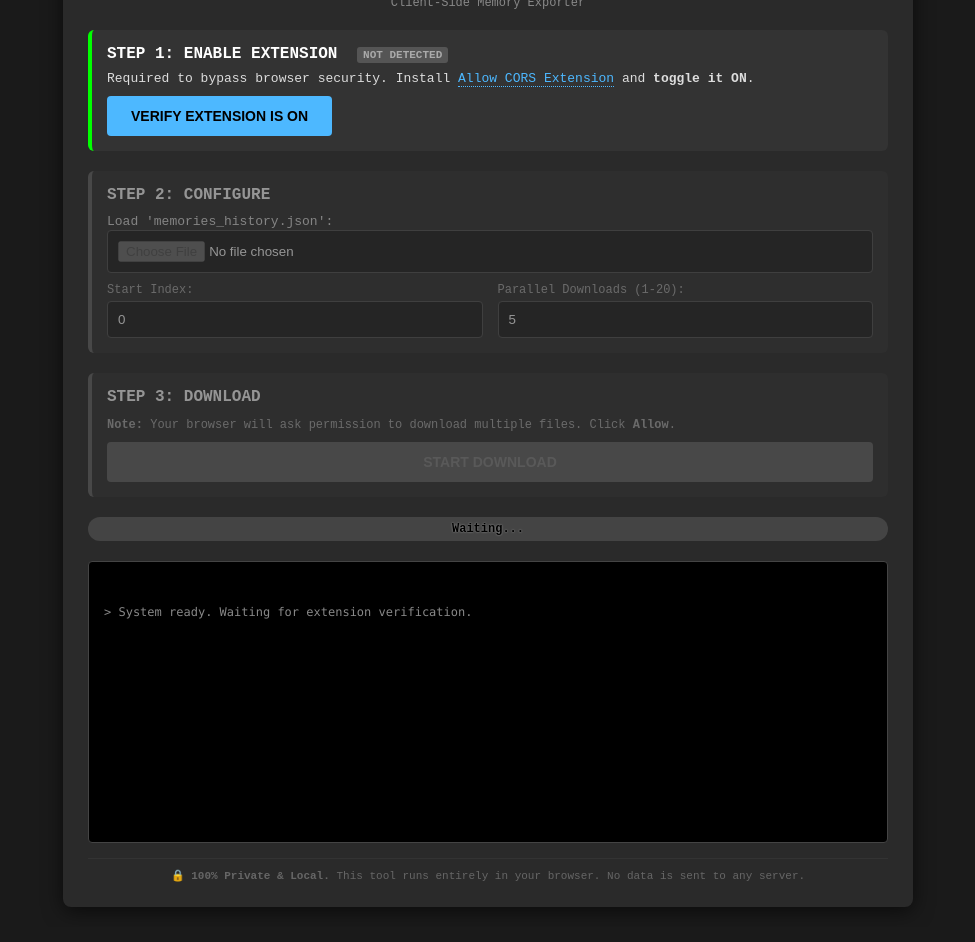
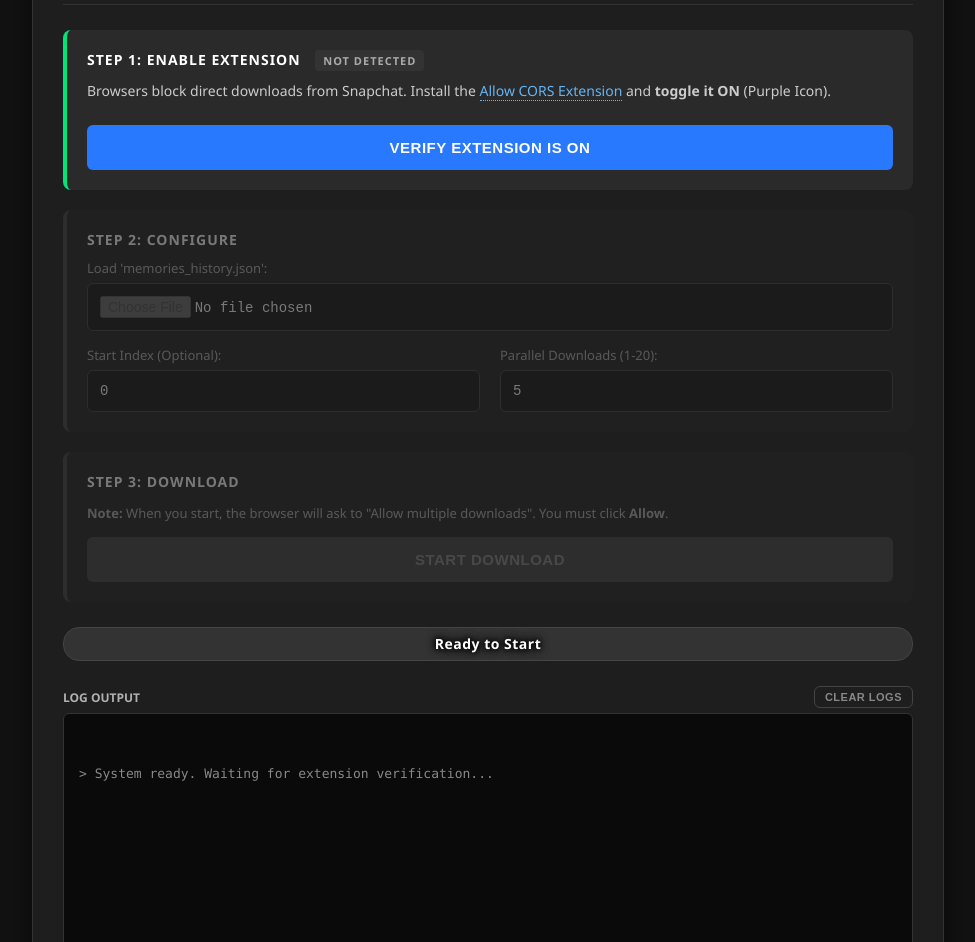
Before and after one commit to snehsagarajput/magic-snapchat-memory-downloader, a plain HTML site: page index.html in a window 1280 px wide. Shown: the part 102-1044 px from the top of the page, without its empty margins (152-1127 px from the left). Drawn offline with Linux system fonts and the light colour scheme.

Commit message:
Update index.html

```diff
--- a/index.html
+++ b/index.html
@@ -3,21 +3,24 @@
 <head>
     <meta charset="UTF-8">
     <meta name="viewport" content="width=device-width, initial-scale=1.0">
-    <title>SnapSaver Local - Memory Exporter</title>
+    <title>Magic Snapchat Memory Downloader</title>
+    <link rel="stylesheet" href="https://cdnjs.cloudflare.com/ajax/libs/font-awesome/6.0.0/css/all.min.css">
     <style>
         :root {
-            --bg: #1a1a1a;
-            --term-bg: #000;
-            --text: #0f0;
-            --accent: #00ff00;
-            --err: #ff4444;
-            --dim: #666;
-            --panel: #2a2a2a;
+            --bg: #121212;
+            --panel: #1e1e1e;
+            --text-main: #ffffff;
+            --text-dim: #b0b0b0;
+            --accent: #00e676; /* Bright Green */
+            --accent-hover: #00c853;
+            --err: #ff5252;
+            --warn: #ffd740;
+            --border: #333;
         }
         body {
-            font-family: 'Courier New', Courier, monospace;
+            font-family: 'Segoe UI', Roboto, Helvetica, Arial, sans-serif;
             background-color: var(--bg);
-            color: #ddd;
+            color: var(--text-main);
             margin: 0;
             padding: 20px;
             display: flex;
@@ -27,159 +30,219 @@
         }
         .container {
             width: 100%;
-            max-width: 800px;
+            max-width: 850px;
             background: var(--panel);
-            padding: 25px;
-            border-radius: 8px;
-            box-shadow: 0 4px 20px rgba(0,0,0,0.6);
+            padding: 30px;
+            border-radius: 12px;
+            box-shadow: 0 8px 32px rgba(0,0,0,0.5);
+            border: 1px solid var(--border);
         }
-        h1 { color: var(--accent); margin-top: 0; text-align: center; border-bottom: 1px solid #444; padding-bottom: 10px; margin-bottom: 5px;}
-        .subtitle { text-align: center; font-size: 12px; color: #888; margin-bottom: 20px; display: block;}
+
+        /* Header & Repo Link */
+        .header-row {
+            display: flex;
+            justify-content: space-between;
+            align-items: center;
+            border-bottom: 1px solid var(--border);
+            padding-bottom: 20px;
+            margin-bottom: 25px;
+        }
+        h1 {
+            color: var(--accent);
+            margin: 0;
+            font-size: 24px;
+            font-weight: 700;
+            letter-spacing: 0.5px;
+        }
+        .repo-link {
+            text-decoration: none;
+            color: var(--bg);
+            background: var(--text-main);
+            padding: 8px 12px;
+            border-radius: 6px;
+            font-size: 13px;
+            font-weight: bold;
+            display: flex;
+            align-items: center;
+            gap: 8px;
+            transition: transform 0.2s;
+        }
+        .repo-link:hover { transform: translateY(-2px); box-shadow: 0 4px 12px rgba(255,255,255,0.2); }
 
         /* Steps */
         .step-box {
-            background: #333;
-            padding: 15px;
-            border-radius: 6px;
+            background: #252525;
+            padding: 20px;
+            border-radius: 8px;
             margin-bottom: 20px;
-            border-left: 4px solid var(--dim);
+            border-left: 4px solid #444;
+            transition: all 0.3s ease;
         }
-        .step-box.active { border-left-color: var(--accent); background: #333; }
-        .step-box.locked { opacity: 0.5; pointer-events: none; }
-        .step-title { font-weight: bold; color: white; margin-bottom: 8px; display: block; }
+        .step-box.active { border-left-color: var(--accent); background: #2a2a2a; }
+        .step-box.locked { opacity: 0.4; pointer-events: none; filter: grayscale(1); }
+        .step-title { font-weight: 700; color: var(--text-main); margin-bottom: 10px; display: block; font-size: 14px; text-transform: uppercase; letter-spacing: 1px;}
 
-        a { color: #4db8ff; text-decoration: none; border-bottom: 1px dotted #4db8ff; }
-        a:hover { color: white; }
+        a { color: #64b5f6; text-decoration: none; border-bottom: 1px dotted #64b5f6; }
+        a:hover { color: #9be7ff; }
 
         /* Inputs Grid */
         .input-grid {
             display: grid;
             grid-template-columns: 1fr 1fr;
-            gap: 15px;
-            margin-top: 10px;
+            gap: 20px;
+            margin-top: 15px;
         }
-        .input-group label { font-size: 12px; color: #aaa; display: block; margin-bottom: 4px; }
+        .input-group label { font-size: 13px; color: var(--text-dim); display: block; margin-bottom: 6px; }
 
         input[type="file"], input[type="number"] {
             width: 100%;
-            padding: 10px;
-            background: #222;
-            border: 1px solid #555;
-            color: white;
-            border-radius: 4px;
+            padding: 12px;
+            background: #181818;
+            border: 1px solid #444;
+            color: #fff;
+            border-radius: 6px;
             box-sizing: border-box;
+            font-family: monospace;
+            font-size: 14px;
         }
+        input:focus { outline: none; border-color: var(--accent); }
 
-        .btn-row { display: flex; gap: 10px; }
+        /* Buttons */
+        .btn-row { display: flex; gap: 15px; margin-top: 10px; }
         button {
             background: var(--accent);
-            color: black;
+            color: #000;
             border: none;
-            padding: 12px 24px;
-            font-size: 14px;
-            font-weight: bold;
+            padding: 14px 24px;
+            font-size: 15px;
+            font-weight: 800;
             cursor: pointer;
-            border-radius: 4px;
+            border-radius: 6px;
             flex: 1;
             text-transform: uppercase;
+            letter-spacing: 0.5px;
+            transition: background 0.2s;
         }
-        button:disabled { background: var(--dim); cursor: not-allowed; color: #888; }
-        button:hover:not(:disabled) { opacity: 0.9; }
+        button:disabled { background: #444; cursor: not-allowed; color: #888; }
+        button:hover:not(:disabled) { background: var(--accent-hover); box-shadow: 0 0 15px rgba(0, 230, 118, 0.3); }
+
         button.stop { background: var(--err); color: white; display: none; }
-        button.check { background: #4db8ff; color: #000; }
+        button.stop:hover { background: #d32f2f; box-shadow: 0 0 15px rgba(255, 82, 82, 0.3); }
+
+        button.check { background: #2979ff; color: #fff; font-weight: 600; width: 100%; margin-top: 10px;}
+        button.check:hover { background: #2962ff; }
 
         /* Terminal */
+        .console-header {
+            display: flex;
+            justify-content: space-between;
+            align-items: center;
+            margin-top: 25px;
+            margin-bottom: 5px;
+        }
+        .console-title { font-size: 12px; color: var(--text-dim); font-weight: bold; text-transform: uppercase; }
+        .clear-btn { background: transparent; border: 1px solid #444; color: #888; padding: 4px 10px; font-size: 11px; flex: none; width: auto; }
+        .clear-btn:hover { background: #333; color: white; box-shadow: none; }
+
         .terminal {
-            background: var(--term-bg);
-            color: var(--text);
+            background: #0a0a0a;
+            color: #eee;
             height: 250px;
             overflow-y: auto;
             padding: 15px;
-            border-radius: 4px;
-            border: 1px solid #444;
-            margin-top: 20px;
-            font-size: 12px;
+            border-radius: 6px;
+            border: 1px solid #333;
+            font-size: 13px;
+            font-family: 'Consolas', 'Monaco', monospace;
             white-space: pre-wrap;
-            font-family: 'Consolas', monospace;
+            line-height: 1.4;
         }
-        .log-entry { margin-bottom: 2px; }
+        .log-entry { margin-bottom: 3px; border-bottom: 1px solid #111; padding-bottom: 2px;}
         .log-err { color: var(--err); }
         .log-success { color: var(--accent); }
-        .log-warn { color: orange; font-weight: bold; border: 1px dashed orange; padding: 5px; margin: 5px 0; }
+        .log-warn { color: var(--warn); }
         .log-info { color: #888; }
 
-        /* Progress */
-        .progress-container {
-            background: #444;
-            height: 24px;
-            border-radius: 12px;
-            margin-top: 20px;
-            overflow: hidden;
-            position: relative;
-        }
+        /* Progress Bar */
+        .progress-wrapper { position: relative; height: 32px; background: #333; border-radius: 16px; margin-top: 25px; overflow: hidden; border: 1px solid #444; }
         .progress-bar {
             background: var(--accent);
             height: 100%;
             width: 0%;
-            transition: width 0.3s ease;
+            transition: width 0.3s cubic-bezier(0.25, 1, 0.5, 1);
+            box-shadow: 0 0 20px rgba(0, 230, 118, 0.4);
         }
         .progress-text {
             position: absolute;
             width: 100%;
             text-align: center;
             top: 0;
-            line-height: 24px;
-            color: black;
-            font-weight: bold;
-            font-size: 12px;
-            text-shadow: 0px 0px 2px rgba(255,255,255,0.5);
+            line-height: 32px;
+            color: #fff;
+            font-weight: 800;
+            font-size: 14px;
+            letter-spacing: 0.5px;
+            /* Drop shadow to make text visible on both dark background and bright green bar */
+            text-shadow:
+                0px 0px 4px #000,
+                0px 0px 8px #000,
+                0px 0px 10px #000;
+            z-index: 10;
         }
 
+        /* Status Badge */
         .status-badge {
             display: inline-block;
-            padding: 2px 6px;
-            border-radius: 3px;
+            padding: 3px 8px;
+            border-radius: 4px;
             font-size: 11px;
             margin-left: 10px;
-            background: #555;
+            background: #333;
             color: #aaa;
+            font-weight: bold;
         }
         .status-badge.ok { background: var(--accent); color: black; }
 
         .privacy-note {
-            margin-top: 15px;
-            font-size: 11px;
-            color: #666;
+            margin-top: 20px;
+            font-size: 12px;
+            color: var(--text-dim);
             text-align: center;
-            border-top: 1px solid #333;
-            padding-top: 10px;
+            border-top: 1px solid var(--border);
+            padding-top: 15px;
         }
     </style>
 </head>
 <body>
 
 <div class="container">
-    <h1>SnapSaver Local</h1>
-    <span class="subtitle">Client-Side Memory Exporter</span>
+    <div class="header-row">
+        <h1>Magic Snapchat Downloader</h1>
+        <a href="https://github.com/snehsagarajput/magic-snapchat-memory-downloader" target="_blank" class="repo-link">
+            <i class="fab fa-github"></i> Star on GitHub
+        </a>
+    </div>
 
     <div class="step-box active" id="step1">
-        <span class="step-title">STEP 1: ENABLE EXTENSION <span id="corsStatus" class="status-badge">NOT DETECTED</span></span>
-        <p style="margin: 5px 0 10px 0; font-size: 13px;">
-            Required to bypass browser security. Install
+        <span class="step-title">Step 1: Enable Extension <span id="corsStatus" class="status-badge">NOT DETECTED</span></span>
+        <p style="margin: 5px 0 15px 0; font-size: 14px; color: #ccc;">
+            Browsers block direct downloads from Snapchat. Install the
             <a href="https://chromewebstore.google.com/detail/allow-cors-access-control/lhobafahddgcelffkeicbaginigeejlf" target="_blank">Allow CORS Extension</a>
-            and <strong>toggle it ON</strong>.
+            and <strong>toggle it ON</strong> (Purple Icon).
         </p>
         <button class="check" id="checkCorsBtn">Verify Extension is On</button>
     </div>
 
     <div class="step-box locked" id="step2">
-        <span class="step-title">STEP 2: CONFIGURE</span>
-        <label style="font-size:13px">Load 'memories_history.json':</label>
-        <input type="file" id="fileInput" accept=".json" disabled>
+        <span class="step-title">Step 2: Configure</span>
+        <div class="input-group">
+            <label>Load 'memories_history.json':</label>
+            <input type="file" id="fileInput" accept=".json" disabled>
+        </div>
 
         <div class="input-grid">
             <div class="input-group">
-                <label>Start Index:</label>
+                <label>Start Index (Optional):</label>
                 <input type="number" id="startIndex" value="0" min="0" placeholder="0" disabled>
             </div>
             <div class="input-group">
@@ -190,9 +253,9 @@
     </div>
 
     <div class="step-box locked" id="step3">
-        <span class="step-title">STEP 3: DOWNLOAD</span>
-        <p style="font-size: 12px; margin-bottom: 10px; color: #aaa;">
-            <strong>Note:</strong> Your browser will ask permission to download multiple files. Click <strong>Allow</strong>.
+        <span class="step-title">Step 3: Download</span>
+        <p style="font-size: 13px; margin-bottom: 15px; color: var(--text-dim);">
+            <strong>Note:</strong> When you start, the browser will ask to "Allow multiple downloads". You must click <strong>Allow</strong>.
         </p>
         <div class="btn-row">
             <button id="startBtn" disabled>START DOWNLOAD</button>
@@ -200,28 +263,34 @@
         </div>
     </div>
 
-    <div class="progress-container">
+    <div class="progress-wrapper">
         <div class="progress-bar" id="progressBar"></div>
-        <div class="progress-text" id="progressText">Waiting...</div>
+        <div class="progress-text" id="progressText">Ready to Start</div>
     </div>
 
+    <div class="console-header">
+        <span class="console-title">Log Output</span>
+        <button class="clear-btn" id="clearLogBtn">Clear Logs</button>
+    </div>
     <div class="terminal" id="consoleOutput">
-        <div class="log-info">> System ready. Waiting for extension verification.</div>
+        <div class="log-info">> System ready. Waiting for extension verification...</div>
     </div>
 
     <div class="privacy-note">
-        🔒 <strong>100% Private & Local.</strong> This tool runs entirely in your browser. No data is sent to any server.
+        <i class="fas fa-lock"></i> <strong>100% Private & Local.</strong> This tool runs in your browser. No data is sent to us.
     </div>
 </div>
 
 <script>
+    // --- Global State ---
     let memoryData = [];
     let isRunning = false;
     let abortController = null;
-    let activeIndices = new Set(); // Tracks currently downloading indexes
+    let activeIndices = new Set();
     let completedCount = 0;
-    let hasAttemptedDownload = false;
+    let globalIndex = 0;
 
+    // --- DOM Elements ---
     const els = {
         step1: document.getElementById('step1'),
         step2: document.getElementById('step2'),
@@ -235,9 +304,11 @@
         progressBar: document.getElementById('progressBar'),
         progressText: document.getElementById('progressText'),
         startIndex: document.getElementById('startIndex'),
-        concurrency: document.getElementById('concurrency')
+        concurrency: document.getElementById('concurrency'),
+        clearLogBtn: document.getElementById('clearLogBtn')
     };
 
+    // --- Logging System ---
     function log(msg, type = 'normal') {
         const div = document.createElement('div');
         div.className = 'log-entry';
@@ -247,19 +318,17 @@
         if (type === 'info') div.className += ' log-info';
 
         const time = new Date().toLocaleTimeString('en-US', {hour12: false});
-
-        // Don't add timestamp to warning blocks
-        if(type === 'warn') {
-            div.innerText = msg;
-        } else {
-            div.innerText = `[${time}] ${msg}`;
-        }
+        div.innerText = (type === 'warn' || type === 'info') ? msg : `[${time}] ${msg}`;
 
         els.consoleDiv.appendChild(div);
         els.consoleDiv.scrollTop = els.consoleDiv.scrollHeight;
     }
 
-    // --- STEP 1: CORS Check ---
+    els.clearLogBtn.addEventListener('click', () => {
+        els.consoleDiv.innerHTML = '<div class="log-info">> Logs cleared.</div>';
+    });
+
+    // --- CORS Check ---
     els.checkCorsBtn.addEventListener('click', async () => {
         log("Testing connection permissions...", 'info');
         try {
@@ -282,7 +351,7 @@
     function unlockSteps() {
         els.corsStatus.innerText = "CONNECTED";
         els.corsStatus.className = "status-badge ok";
-        els.step1.style.borderLeftColor = "#00ff00";
+        els.step1.style.borderLeftColor = "#00e676"; // Green border
         els.checkCorsBtn.innerText = "Extension Active";
         els.checkCorsBtn.disabled = true;
 
@@ -293,7 +362,7 @@
         log("✅ Extension verified. Please select your JSON file.", 'success');
     }
 
-    // --- STEP 2: File Load ---
+    // --- File Loading ---
     els.fileInput.addEventListener('change', (e) => {
         const file = e.target.files[0];
         if (!file) return;
@@ -313,6 +382,7 @@
                 els.step3.className = "step-box active";
                 els.startBtn.disabled = false;
                 els.startBtn.innerText = `START DOWNLOAD (${memoryData.length} FILES)`;
+                els.progressText.innerText = "Ready - " + memoryData.length + " files loaded";
             } catch (err) {
                 log(`JSON Error: ${err.message}`, 'error');
                 alert("Invalid JSON file.");
@@ -333,11 +403,8 @@
             const h = String(d.getHours()).padStart(2, '0');
             const m = String(d.getMinutes()).padStart(2, '0');
             const s = String(d.getSeconds()).padStart(2, '0');
-
             return `${yyyy}-${mm}-${dd}_${h}-${m}-${s}`;
-        } catch (e) {
-            return "unknown_date";
-        }
+        } catch (e) { return "unknown_date"; }
     }
 
     function forceDownload(blob, filename) {
@@ -356,51 +423,46 @@
 
     const sleep = (ms) => new Promise(r => setTimeout(r, ms));
 
-    // --- MAIN DOWNLOAD LOGIC ---
+    // --- MAIN LOGIC ---
     els.startBtn.addEventListener('click', async () => {
         if (!memoryData.length) return;
 
-        // Reset State
+        // Init State
         isRunning = true;
         abortController = new AbortController();
         const signal = abortController.signal;
         activeIndices.clear();
         completedCount = 0;
-        hasAttemptedDownload = false;
 
-        // UI Setup
+        // UI Updates
         els.startBtn.style.display = 'none';
         els.stopBtn.style.display = 'block';
         els.fileInput.disabled = true;
         els.startIndex.disabled = true;
         els.concurrency.disabled = true;
 
-        // Get Inputs
         let startIdx = parseInt(els.startIndex.value) || 0;
         let maxConcurrency = parseInt(els.concurrency.value) || 5;
         if(maxConcurrency < 1) maxConcurrency = 1;
         if(maxConcurrency > 20) maxConcurrency = 20;
 
         let total = memoryData.length;
-        let globalIndex = startIdx; // The next index to be assigned to a worker
+        globalIndex = startIdx;
 
-        log(`--- STARTING EXPORT (Parallel: ${maxConcurrency}) ---`);
+        log(`--- STARTED (Threads: ${maxConcurrency}, Start: ${startIdx}) ---`, 'success');
 
-        // Update Progress Helper
         const updateProgress = () => {
+            if(!isRunning) return;
             let percent = ((globalIndex - startIdx) / (total - startIdx) * 100).toFixed(1);
             if(percent > 100) percent = 100;
             els.progressBar.style.width = `${percent}%`;
             els.progressText.innerText = `${percent}% | Queued: #${globalIndex} | Active: ${activeIndices.size}`;
         };
 
-        // Worker Function
-        const worker = async () => {
+        const worker = async (workerId) => {
             while (globalIndex < total && isRunning) {
-                // Acquire job
                 let currentIndex = globalIndex++;
                 activeIndices.add(currentIndex);
-                hasAttemptedDownload = true;
                 updateProgress();
 
                 let memory = memoryData[currentIndex];
@@ -413,15 +475,19 @@
                         signal: signal,
                         headers: { 'Content-Type': 'application/x-www-form-urlencoded' }
                     });
+
                     if (!linkRes.ok) throw new Error(`Link HTTP ${linkRes.status}`);
                     let downloadUrl = await linkRes.text();
 
-                    // 2. Download Content
+                    // 2. Check stop signal again before big download
+                    if(!isRunning) throw new Error("Stopped by user");
+
+                    // 3. Download File
                     let fileRes = await fetch(downloadUrl, { signal: signal });
                     if (!fileRes.ok) throw new Error(`File HTTP ${fileRes.status}`);
                     let blob = await fileRes.blob();
 
-                    // 3. Name & Save
+                    // 4. Save
                     let ext = "mp4";
                     let regexExt = downloadUrl.match(/(?<=\.)[a-z0-9]{3,4}(?=\?)/);
                     if (regexExt) ext = regexExt[0];
@@ -430,57 +496,59 @@
                     let paddedIndex = String(currentIndex).padStart(4, '0');
                     let filename = `${paddedIndex}_${dateStr}_snap.${ext}`;
 
-                    forceDownload(blob, filename);
-                    completedCount++;
-                    // log(`[#${currentIndex}] Success`, 'success');
+                    if(isRunning) {
+                        forceDownload(blob, filename);
+                        completedCount++;
+                    }
 
                 } catch (err) {
-                    if (err.name !== 'AbortError') {
+                    // Ignore AbortErrors (user stopped)
+                    if (err.name !== 'AbortError' && err.message !== "Stopped by user") {
                         log(`[#${currentIndex}] FAILED: ${err.message}`, 'error');
                     }
                 } finally {
                     activeIndices.delete(currentIndex);
                     updateProgress();
-                    // Small delay to prevent browser choke
-                    await sleep(200);
+                    // Throttle
+                    await sleep(100);
                 }
             }
         };
 
-        // Spawn Workers
+        // Launch Workers
         const workers = [];
-        for (let i = 0; i < maxConcurrency; i++) {
-            workers.push(worker());
-        }
+        for (let i = 0; i < maxConcurrency; i++) workers.push(worker(i));
 
-        // Wait for all to finish
         await Promise.all(workers);
 
-        if (isRunning) finish(); // Only finish if not manually stopped
+        if (isRunning) {
+            finish();
+        }
     });
 
+    // --- STOP LOGIC ---
     els.stopBtn.addEventListener('click', () => {
-        // 1. Calculate Resume Index BEFORE killing the process
-        // The resume index is the LOWEST index currently active (or the next global if none active)
+        // 1. Immediate Flag Kill
+        isRunning = false;
+
+        // 2. Abort Net Requests
+        if(abortController) abortController.abort();
+
+        // 3. Calculate Resume Point
         let resumeIndex = globalIndex;
         if (activeIndices.size > 0) {
             resumeIndex = Math.min(...activeIndices);
         }
 
-        isRunning = false;
-        if(abortController) abortController.abort();
+        log("🛑 STOP COMMAND RECEIVED. Killing processes...", 'error');
 
-        log("🛑 STOPPING... Waiting for pending saves...", 'error');
+        els.progressText.innerText = "STOPPED";
+        els.progressBar.style.backgroundColor = "#ff5252"; // Red bar on stop
 
-        // Logic to show Resume Index only if we actually did something
-        if (hasAttemptedDownload) {
-             setTimeout(() => {
-                log(`⚠️ STOPPED. To resume without missing files, use Start Index: ${resumeIndex}`, 'warn');
-             }, 500); // Small delay to ensure it appears at bottom
-        }
-
-        // Reset UI
-        setTimeout(resetUI, 1000);
+        setTimeout(() => {
+            log(`⚠️ Process Terminated. To resume safely, set Start Index to: ${resumeIndex}`, 'warn');
+            resetUI();
+        }, 500);
     });
 
     function finish() {
@@ -496,6 +564,7 @@
         els.fileInput.disabled = false;
         els.startIndex.disabled = false;
         els.concurrency.disabled = false;
+        els.progressBar.style.backgroundColor = ""; // Reset color
     }
 
     window.onbeforeunload = function() {
```
